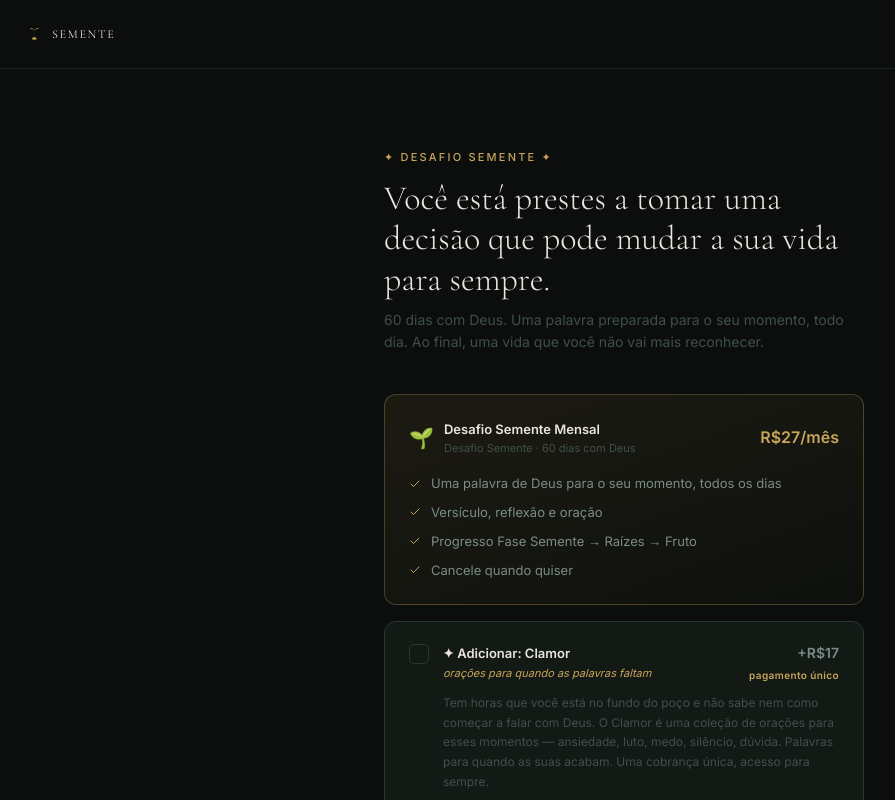
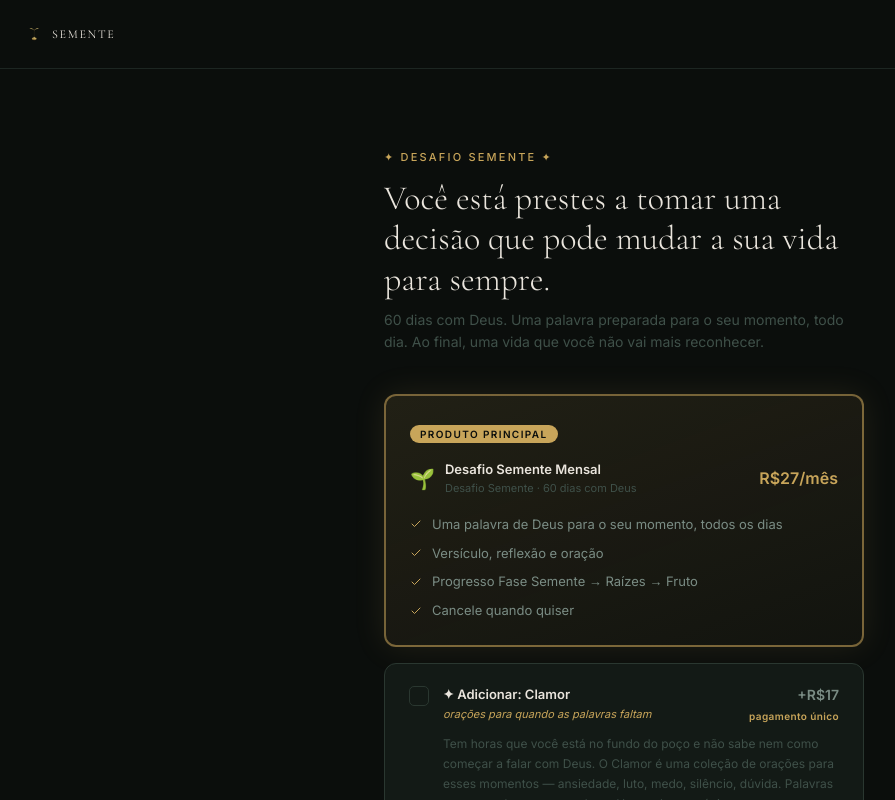
Before and after one commit to Escolartecom/semente.app, a Next.js app: page /checkout in a window 1280 px wide. Shown: the top 800 px of the page, without its empty margins (16-911 px from the left). Built offline with nearby package versions, Linux system fonts and the light colour scheme.

Commit message:
Checkout: Desafio Semente com badge 'Produto principal' e borda destacada
Co-Authored-By: Claude Sonnet 4.6 <noreply@anthropic.com>

```diff
--- a/src/app/checkout/page.tsx
+++ b/src/app/checkout/page.tsx
@@ -67,12 +67,28 @@ function CheckoutInner() {
 
           {/* Plano principal */}
           <div style={{
-            background: "linear-gradient(160deg, rgba(200,165,90,0.09) 0%, rgba(200,165,90,0.02) 100%)",
-            border: "1px solid rgba(200,165,90,0.3)",
+            background: "linear-gradient(160deg, rgba(200,165,90,0.12) 0%, rgba(200,165,90,0.04) 100%)",
+            border: "2px solid rgba(200,165,90,0.55)",
             borderRadius: 12,
             padding: "24px",
             marginBottom: 16,
+            boxShadow: "0 0 32px rgba(200,165,90,0.12)",
           }}>
+            {/* Badge */}
+            <div style={{ marginBottom: 14 }}>
+              <span style={{
+                fontSize: 10,
+                fontWeight: 700,
+                letterSpacing: "0.14em",
+                textTransform: "uppercase",
+                color: "var(--bg)",
+                background: "var(--gold)",
+                padding: "3px 10px",
+                borderRadius: 20,
+              }}>
+                Produto principal
+              </span>
+            </div>
             <div style={{ display: "flex", alignItems: "center", justifyContent: "space-between", marginBottom: 16 }}>
               <div style={{ display: "flex", alignItems: "center", gap: 10 }}>
                 <span style={{ fontSize: 20 }}>🌱</span>
```
